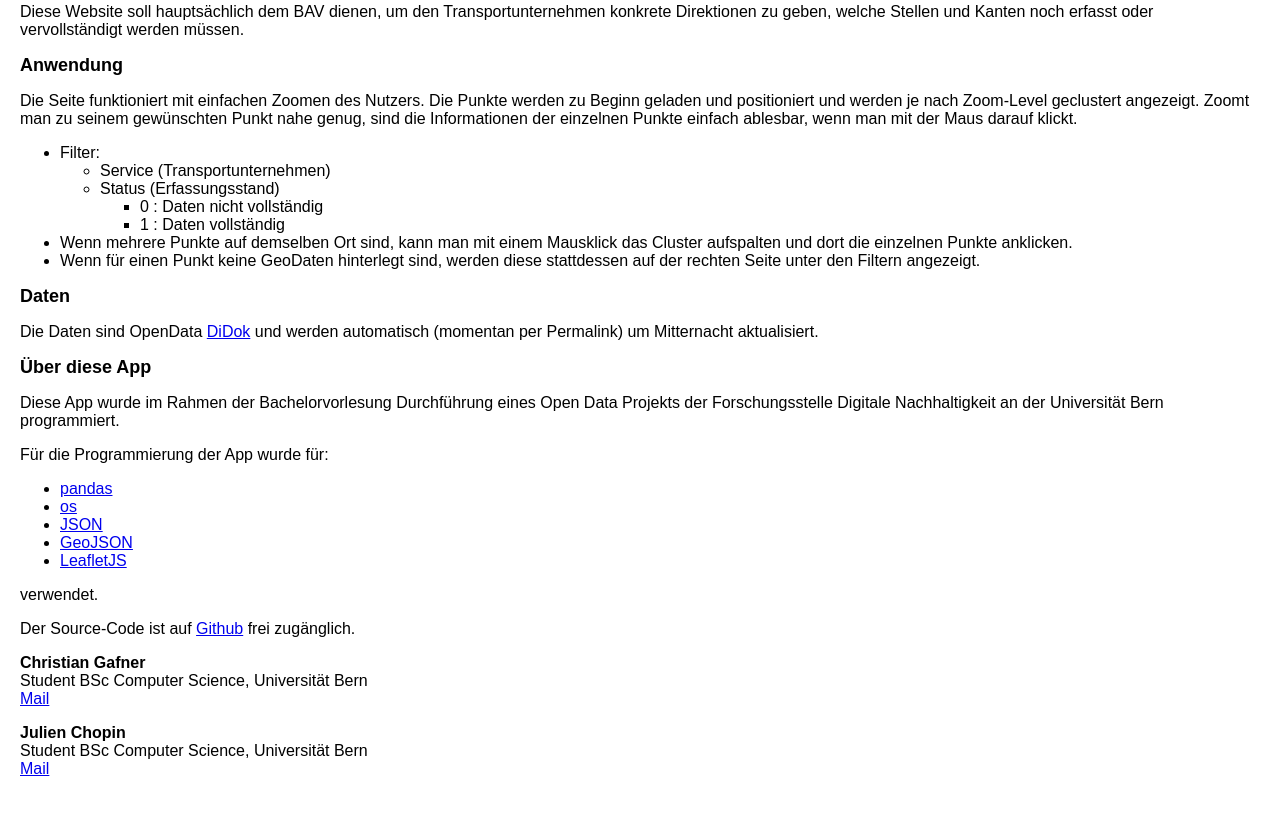
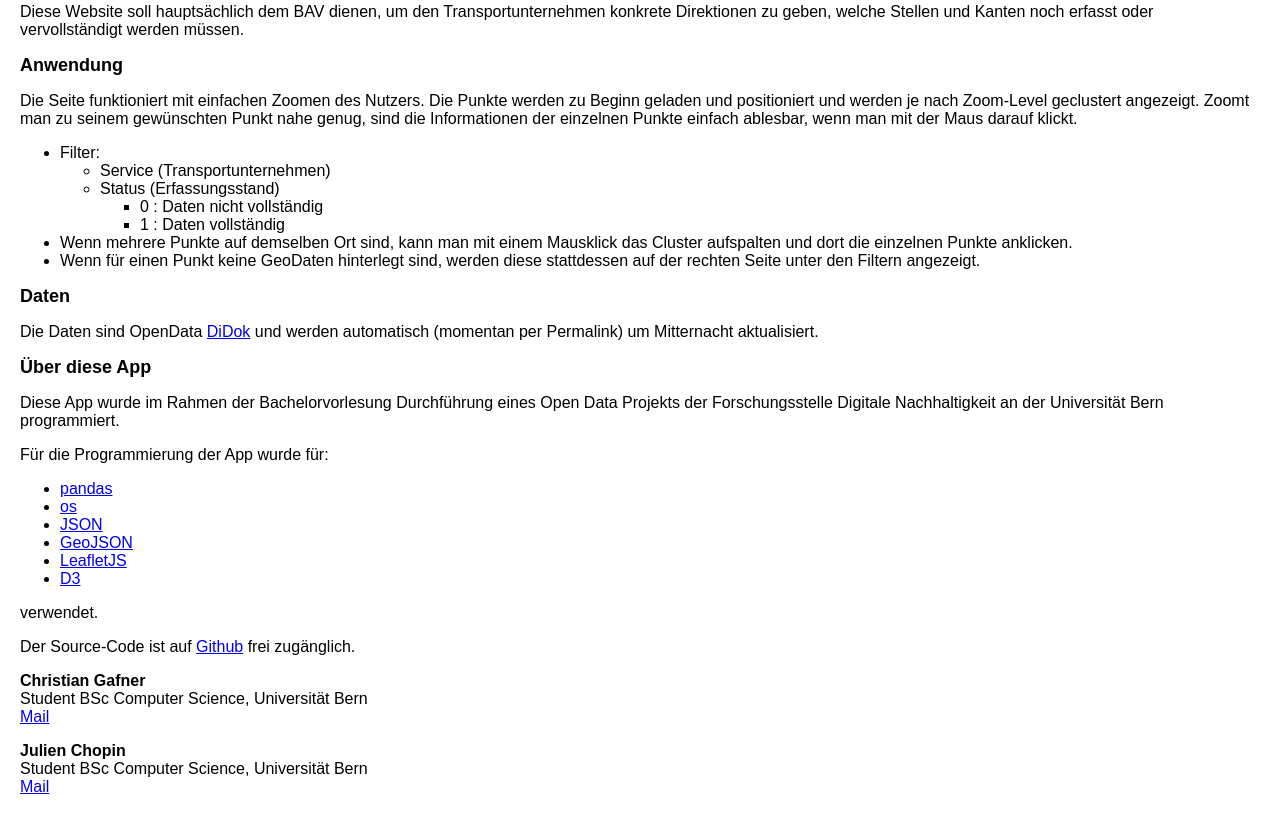
Before and after one commit to Artanis34/OpenDataApp, a website: page MapVisualization/public/documentation.html in a window 1280 px wide. Shown: the part 573-1389 px from the top of the page. Drawn offline with Linux system fonts and the light colour scheme.

Commit message:
added d3

```diff
--- a/MapVisualization/public/documentation.html
+++ b/MapVisualization/public/documentation.html
@@ -119,6 +119,8 @@
     <li><a href="https://docs.python.org/3/library/json.html">JSON</a></li>
     <li><a href="https://python-geojson.readthedocs.io/en/latest/">GeoJSON</a></li>
     <li><a href="https://leafletjs.com">LeafletJS</a></li>
+    <li><a href="https://d3js.org">D3</a></li>
+
   </ul>
   <p>verwendet.</p>
   <p>Der Source-Code ist auf <a href="https://github.com/Artanis34/OpenDataApp">Github</a> frei zugänglich.</p>
```
